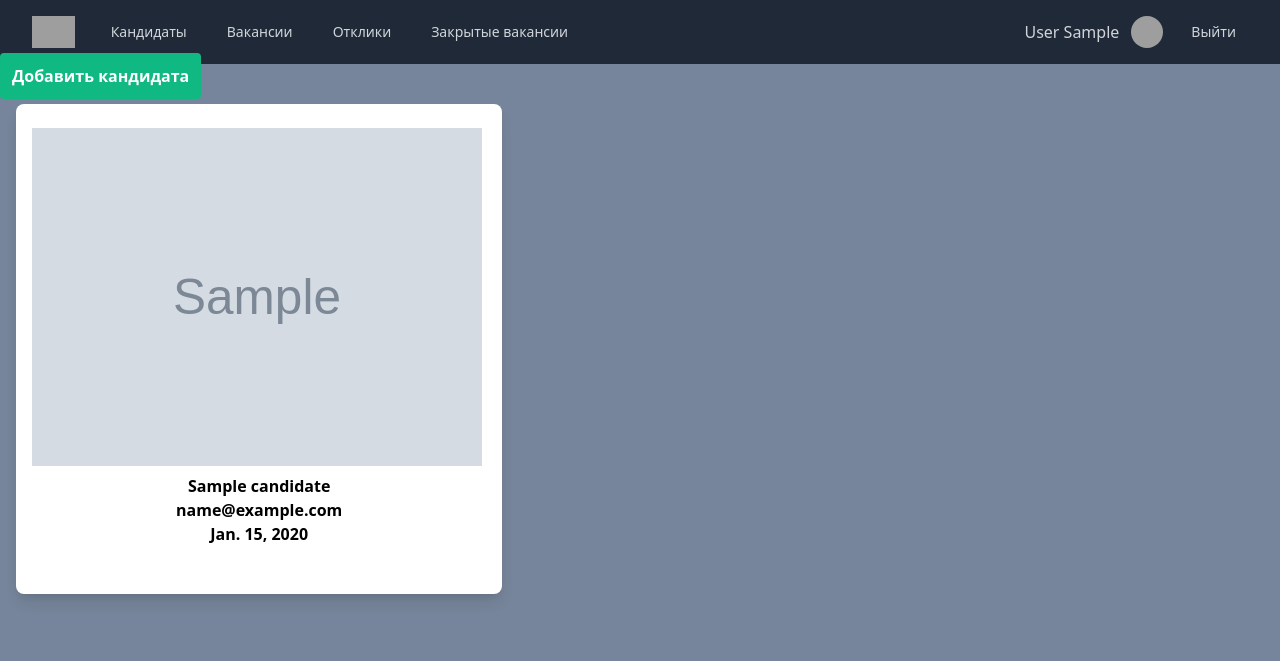
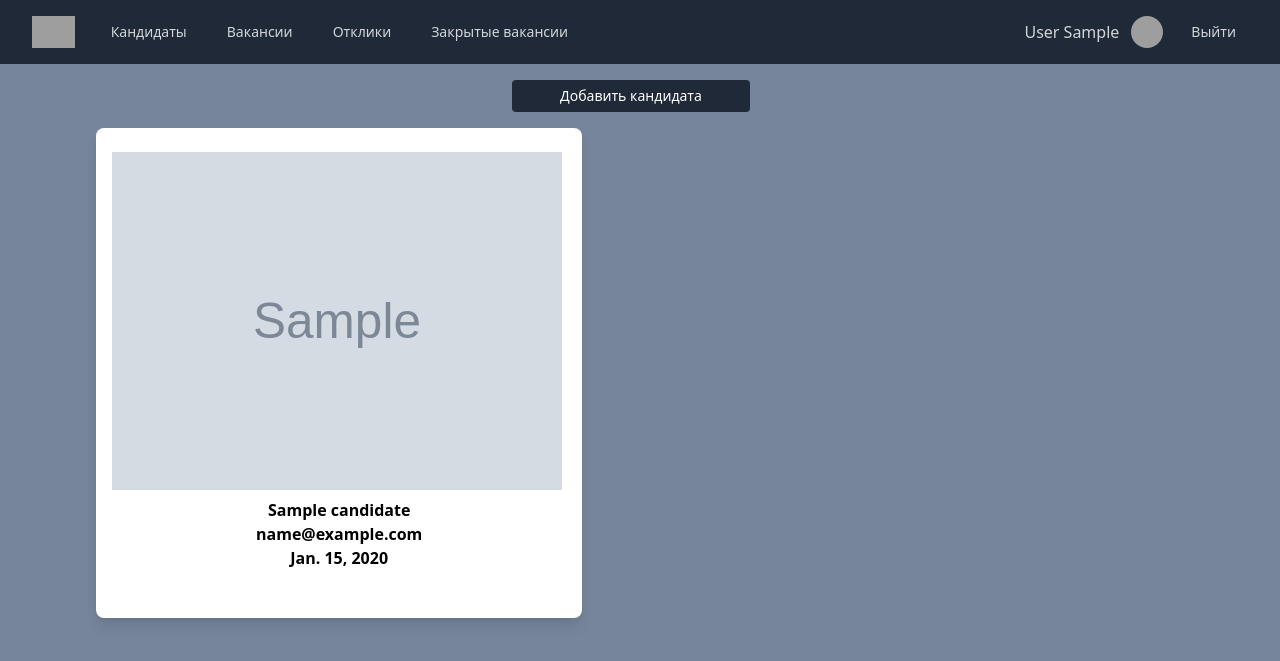
Before and after one commit to gurinboru/HR-CRM-System, a Django app: page /candidates in a window 1280 px wide. Shown: the top 661 px of the page. Run offline with Django 4.2, Linux system fonts and the light colour scheme; a user stored in the database is signed in; tables that the repository leaves empty hold one stand-in row (values such as "Sample post"); grey boxes marked "Sample" are stand-in pictures; grey boxes are pictures that could not be loaded.

Commit message:
Added buttons for inserting, updated design
Co-authored-by: Innula2 <innka.tomina@yandex.ru>

```diff
--- a/start/templates/start/candidates.html
+++ b/start/templates/start/candidates.html
@@ -2,11 +2,15 @@
 {% load static %}
 {% block content %}
     <body bgcolor="#76859B">
-        <a class="bg-green-500 hover:bg-green-700 text-white font-bold rounded py-3 px-3" href="/add_candidate" role="button">Добавить кандидата</a>
+    <div class="md:grid px-96 pt-4 ml-32">
+                <a href="/add_candidate">
+        <button class="h-8 bg-gray-800 hover:bg-gray-900 text-white text-sm font-medium hover:text-white pr-12 pl-12 hover:border-transparent rounded">Добавить кандидата</button>
+      </a>
+        </div>
         <div>
         {% for candidate in candidates %}
             <a href="cercandidate/{{ candidate.id }}">
-                <button class="col-span-6 sm:col-span-6 md:col-span-3 lg:col-span-2 xl:col-span-2 align-content-center">
+                <button class=" ml-20 col-span-6 sm:col-span-6 md:col-span-3 lg:col-span-2 xl:col-span-2 align-content-center">
                   <div class="bg-white shadow-lg hover:bg-gray-800 rounded-lg px-4 py-6 mx-4 my-4">
 {#                    <div class="mx-auto h-40 bg-gradient-to-r from-blue-300 via-green-100 to-pink-300 rounded-md rounded-md">{{ photo }}</div>#}
                       <img src="{{ candidate.photo.url }}" width="450" height="300">
@@ -20,6 +24,7 @@
             </a>
         {% endfor %}
         </div>
+
     </body>
 {% endblock %}
 {% block title %}
--- a/start/urls.py
+++ b/start/urls.py
@@ -6,6 +6,7 @@ urlpatterns = [
     path('', views.start),
     path('candidates', views.getCandidates),
     path('add_candidate', views.addCandidate),
+    path('add_jobseek', views.addJobSeek),
     path('jobs',views.getJob),
     path('jobseek',views.getJobSeek),
     path('add_job', views.addJob),
--- a/start/views.py
+++ b/start/views.py
@@ -130,7 +130,7 @@ def addJobSeek(request):
     content = {
         "form":form
     }
-    return render(request, 'start/add_candidate.html', content)
+    return render(request, 'start/add_jobseek.html', content)
 
 @login_required(login_url='/login')
 def changeCandidate(request,pk):
```
Also changed, not shown: start/templates/start/jobs.html (+6 -1 lines), start/templates/start/jobseek.html (+7 -0 lines).
